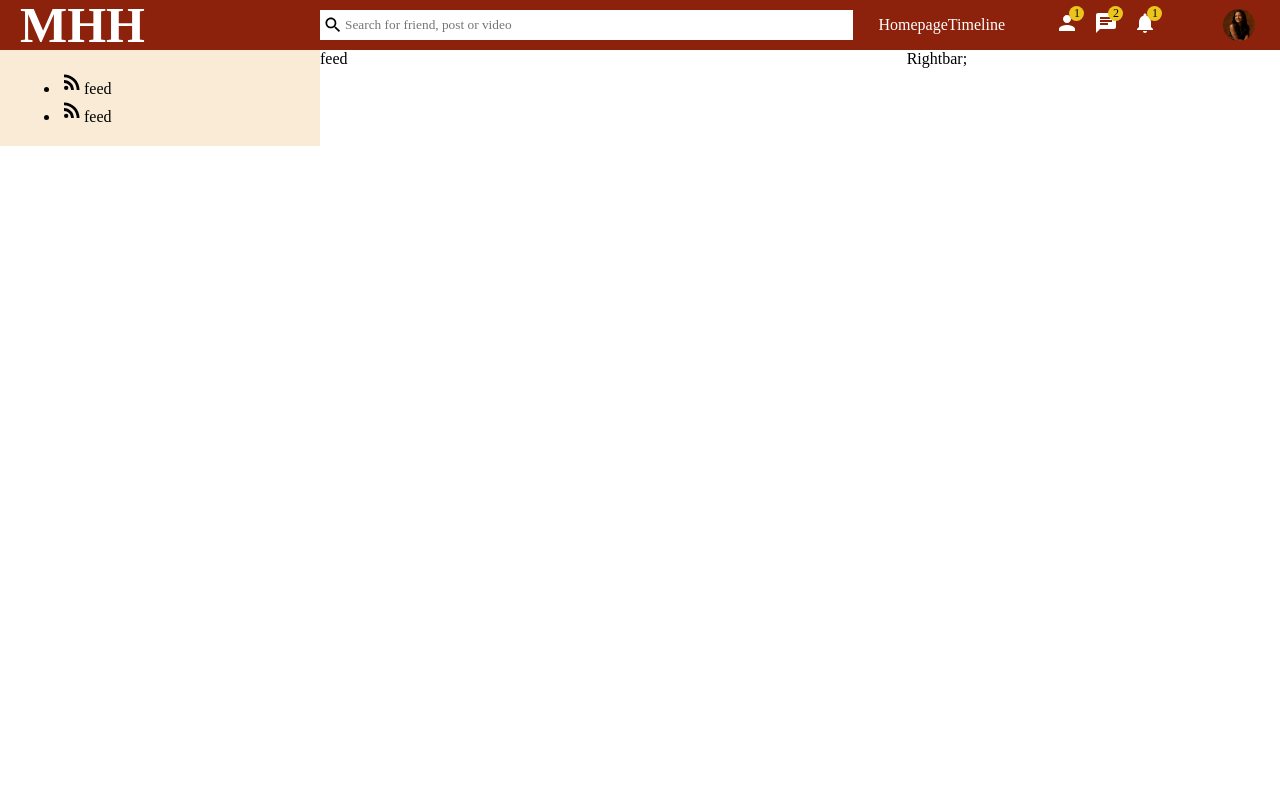
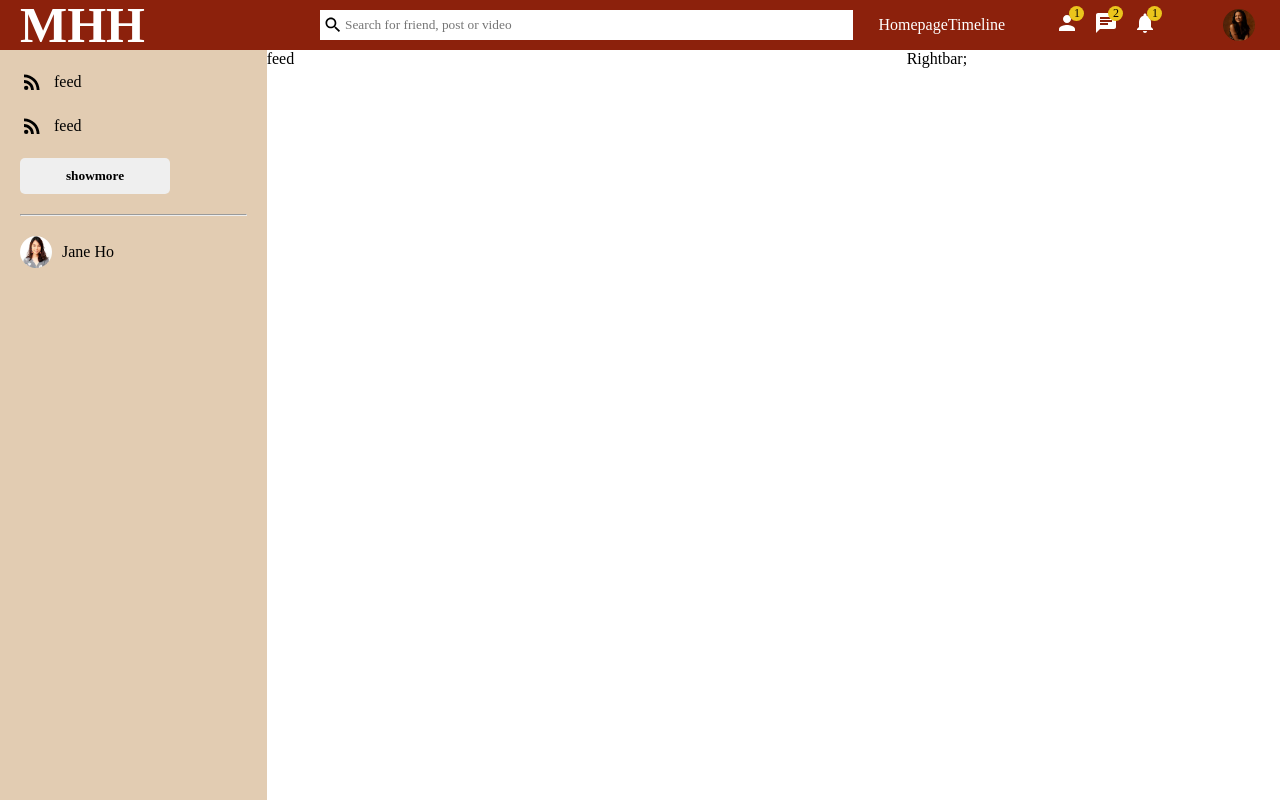
Before and after one commit to Sly-Ry/Monster-Hunter-Hub, a React (Create React App) app: page / in a window 1280 px wide. Built offline with nearby package versions, Linux system fonts and the light colour scheme; a web font is replaced by a local one.

Commit message:
mvp styling for sidebar

```diff
--- a/src/components/feed/feed.css
+++ b/src/components/feed/feed.css
@@ -1,4 +1,4 @@
 .feed{
-    flex: 5.5;
+    flex: 6;
 
 }
--- a/src/components/sidebar/Sidebar.jsx
+++ b/src/components/sidebar/Sidebar.jsx
@@ -15,6 +15,16 @@
             <span className="sidebarListItemText">feed</span>
           </li>
         </ul>
+        <button className="sidebarBtn">
+          showmore
+        </button>
+        <hr className="sidebarHr"/>
+        <ul className="sidebarFriendList">
+          <li className="sidebarFriend">
+            <img className="sidebarFriendImg" src="./assets/person/2.jpg" alt="" />
+            <span className="sidebarFriendName">Jane Ho</span>
+          </li>
+        </ul>
       </div>
     </div>
   )
--- a/src/components/sidebar/sidebar.css
+++ b/src/components/sidebar/sidebar.css
@@ -1,9 +1,70 @@
 .sidebar{
-    flex: 3;
+    flex: 2.5;
     height: calc(100vh - 50px);
+    overflow-y: scroll;
+    background-color: rgb(226, 204, 178);
+}
+
+::-webkit-scrollbar{
+    width: 5px;
+}
+
+::-webkit-scrollbar-track{
+    background-color: rgb(214, 214, 214);
+}
+
+::-webkit-scrollbar-thumb{
+    background-color: rgb(105, 105, 105);
 }
 
 .sidebarWrapper{
     padding: 20px;
-    background-color: antiquewhite;
+
 }
+
+.sidebarList{
+    margin: 0;
+    padding: 0;
+    list-style: none;
+}
+
+.sidebarListItem{
+    display: flex;
+    align-items: center;
+    margin-bottom: 20px;
+}
+
+.sidebarIcon{
+    margin-right: 10px;
+}
+
+.sidebarBtn{
+    width: 150px;
+    border: none;
+    padding: 10px;
+    border-radius: 5px;
+    font-weight: bolder;
+}
+
+.sidebarHr{
+    margin: 20px 0;
+}
+
+/* User Friendlist */
+.sidebarFriendList{
+    padding: 0;
+    margin: 0;
+    list-style: none;
+}
+
+.sidebarFriend{
+    display: flex;
+    align-items: center;
+    margin-bottom: 15px;
+}
+
+.sidebarFriendImg{
+    width: 32px;height: 32px;border-radius: 50%;
+    object-fit: cover;
+    margin-right: 10px;
+}
```
